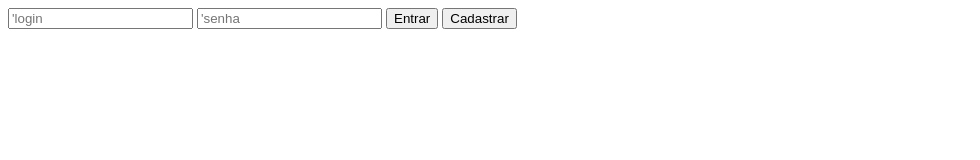
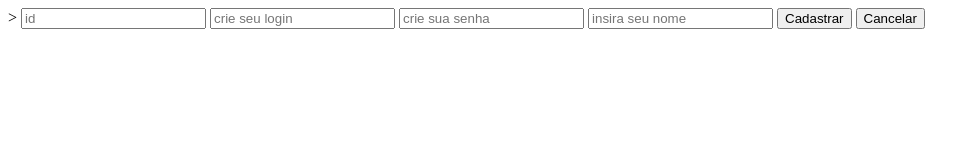
Before and after one commit to emanuellealbuquerq/IW1-grupo-A, a plain HTML site: page web/cadastro.html in a window 1280 px wide. Shown: the whole page, without its empty margins (0-980 px from the left). Drawn offline with Linux system fonts and the light colour scheme.

Commit message:
Add files via upload

```diff
--- a/web/cadastro.html
+++ b/web/cadastro.html
@@ -5,11 +5,15 @@
     <meta name="viewport" content="width=device-width, initial-scale=1.0">
     <title>Document</title>
 </head>
-<body>
+<body onload="dados()">
+    <nav id="nave">
+         <div id="form">>
+    <input type="text" id="id" placeholder="id">
+    <input type="text" id="log" placeholder="crie seu login">
+    <input type="password" id="pass" placeholder="crie sua senha">
+    <input type="text" id="nome" placeholder="insira seu nome">
+    <button type="button" id="btncad">Cadastrar</button>
+    <button type="button" id="btncancelar">Cancelar</button>
 
 </body>
-</html><div id="form">
-            <input type="text" id="login" placeholder="'login">
-             <input type="password" id="senha" placeholder="'senha">
-              <button type="button" id="'btn1">Entrar</button>
-               <button type="button" id="'btn2" onclick="cadastro()">Cadastrar</button>
+</html>
```
